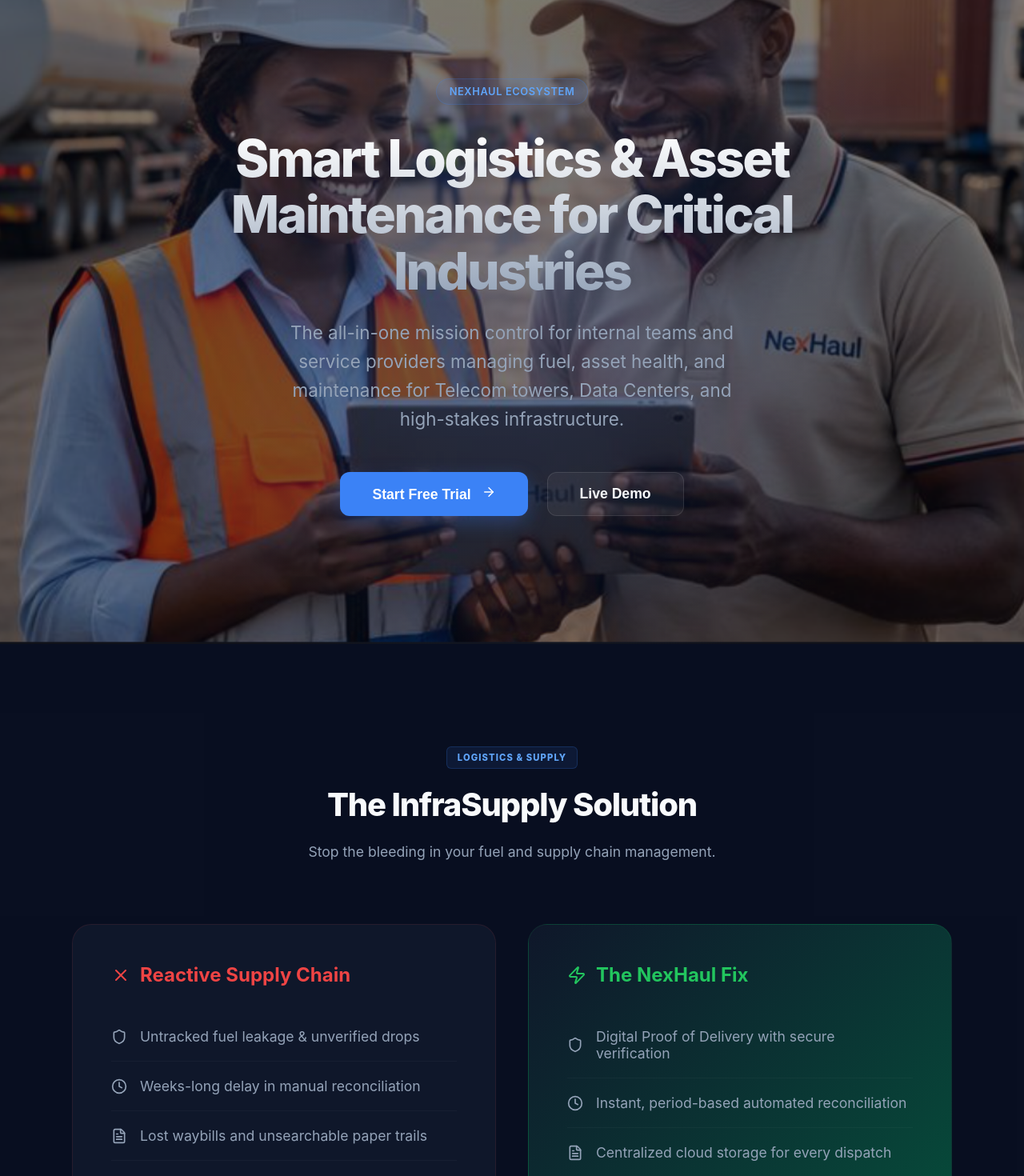
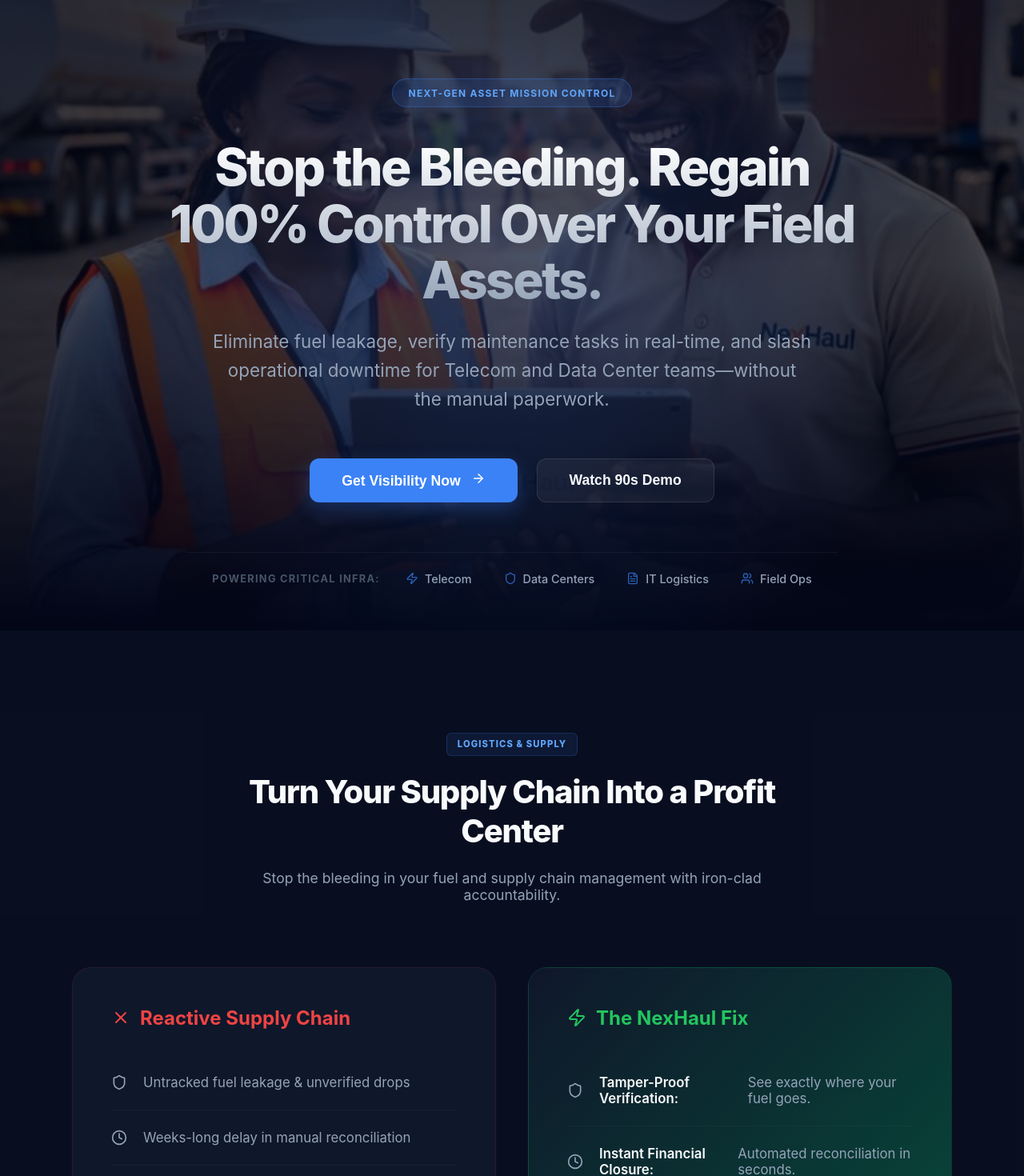
Before and after one commit to Zanarepo/haulage-Traker, a Next.js app: page / in a window 1280 px wide. Shown: the part 126-1596 px from the top of the page at 80% size. Built offline with nearby package versions, Linux system fonts and the light colour scheme; no server answers.

Commit message:
new improve copies

```diff
--- a/src/components/landing/LandingPage.tsx
+++ b/src/components/landing/LandingPage.tsx
@@ -49,6 +49,16 @@
         }
     };
 
+    const [scrolled, setScrolled] = useState(false);
+
+    React.useEffect(() => {
+        const handleScroll = () => {
+            setScrolled(window.scrollY > 20);
+        };
+        window.addEventListener('scroll', handleScroll);
+        return () => window.removeEventListener('scroll', handleScroll);
+    }, []);
+
     const toggleMenu = () => setMobileMenuOpen(!mobileMenuOpen);
 
     const handleNavAction = (action: () => void) => {
@@ -59,7 +69,7 @@
     return (
         <div className="landing-container">
             {/* Navbar */}
-            <nav className="landing-nav">
+            <nav className={`landing-nav ${scrolled ? 'scrolled' : ''}`}>
                 <div className="nav-logo">
                     <NexHaulLogo size={32} />
                 </div>
@@ -88,12 +98,11 @@
             <header className="hero-section">
                 <div className="hero-glow"></div>
                 <div className="hero-content">
-                    <div className="badge">NexHaul Ecosystem</div>
-                    <h1>Smart Logistics & Asset Maintenance for Critical Industries</h1>
+                    <div className="badge">Next-Gen Asset Mission Control</div>
+                    <h1>Stop the Bleeding. Regain 100% Control Over Your Field Assets.</h1>
                     <p>
-                        The all-in-one mission control for internal teams and service providers
-                        managing fuel, asset health, and maintenance for Telecom towers,
-                        Data Centers, and high-stakes infrastructure.
+                        Eliminate fuel leakage, verify maintenance tasks in real-time, and slash
+                        operational downtime for Telecom and Data Center teams—without the manual paperwork.
                     </p>
                     <div className="hero-actions">
                         {!loading && user ? (
@@ -103,13 +112,23 @@
                         ) : (
                             <>
                                 <button className="btn-primary" onClick={onRegister}>
-                                    Start Free Trial <ArrowRight size={18} style={{ marginLeft: '8px' }} />
+                                    Get Visibility Now <ArrowRight size={18} style={{ marginLeft: '8px' }} />
                                 </button>
                                 <button className="btn-secondary" onClick={onLogin}>
-                                    Live Demo
+                                    Watch 90s Demo
                                 </button>
                             </>
                         )}
+                    </div>
+                </div>
+
+                <div className="trust-bar">
+                    <span>Powering Critical Infra:</span>
+                    <div className="trust-items">
+                        <div className="trust-item"><Zap size={16} /> <span>Telecom</span></div>
+                        <div className="trust-item"><Shield size={16} /> <span>Data Centers</span></div>
+                        <div className="trust-item"><FileText size={16} /> <span>IT Logistics</span></div>
+                        <div className="trust-item"><Users size={16} /> <span>Field Ops</span></div>
                     </div>
                 </div>
             </header>
@@ -118,8 +137,8 @@
             <section id="problem" className="comparison-section">
                 <div className="section-header">
                     <div className="category-badge">Logistics & Supply</div>
-                    <h2>The InfraSupply Solution</h2>
-                    <p>Stop the bleeding in your fuel and supply chain management.</p>
+                    <h2>Turn Your Supply Chain Into a Profit Center</h2>
+                    <p>Stop the bleeding in your fuel and supply chain management with iron-clad accountability.</p>
                 </div>
 
                 <div className="comparison-grid">
@@ -140,10 +159,10 @@
                             <Zap size={24} style={{ flexShrink: 0 }} /> The NexHaul Fix
                         </div>
                         <ul className="comparison-list">
-                            <li><Shield size={20} /> Digital Proof of Delivery with secure verification</li>
-                            <li><Clock size={20} /> Instant, period-based automated reconciliation</li>
-                            <li><FileText size={20} /> Centralized cloud storage for every dispatch</li>
-                            <li><Users size={20} /> Live tracking & role-based data isolation</li>
+                            <li><Shield size={20} /> <strong>Tamper-Proof Verification:</strong> See exactly where your fuel goes.</li>
+                            <li><Clock size={20} /> <strong>Instant Financial Closure:</strong> Automated reconciliation in seconds.</li>
+                            <li><FileText size={20} /> <strong>Centralized Audit Trail:</strong> Every dispatch stored in the cloud.</li>
+                            <li><Users size={20} /> <strong>Role-Based Isolation:</strong> Secure data for every tier of the team.</li>
                         </ul>
                     </div>
                 </div>
@@ -156,8 +175,8 @@
             <section className="comparison-section alt-bg">
                 <div className="section-header">
                     <div className="category-badge maintain">Operations & Maintenance</div>
-                    <h2>The NexHaul Maintain Solution</h2>
-                    <p>Break the cycle of reactive maintenance and equipment failure.</p>
+                    <h2>Predictive Maintenance. Zero Surprises.</h2>
+                    <p>Break the cycle of emergency repairs. Because "Reactive" is just a fancy word for expensive.</p>
                 </div>
 
                 <div className="comparison-grid">
@@ -178,10 +197,10 @@
                             <Wrench size={24} style={{ flexShrink: 0 }} /> Predictive Operations
                         </div>
                         <ul className="comparison-list">
-                            <li><CalendarClock size={20} /> Proactive PM Scheduling with health alerts</li>
-                            <li><Users size={20} /> Digital Work Orders with verified task reporting</li>
-                            <li><Cpu size={20} /> Automated Central Asset Health Registry</li>
-                            <li><PackageCheck size={20} /> Granular tracking of maintenance materials</li>
+                            <li><CalendarClock size={20} /> <strong>Smart Health Alerts:</strong> Catch failures before they cause blackouts.</li>
+                            <li><Users size={20} /> <strong>Digital Work Orders:</strong> Verified task reporting from the field.</li>
+                            <li><Cpu size={20} /> <strong>Single Source of Truth:</strong> Central asset registry for every site.</li>
+                            <li><PackageCheck size={20} /> <strong>Inventory Precision:</strong> Real-time tracking of maintenance materials.</li>
                         </ul>
                     </div>
                 </div>
--- a/src/components/landing/ProductShowcase.tsx
+++ b/src/components/landing/ProductShowcase.tsx
@@ -16,8 +16,8 @@
         label: 'Super Admin',
         icon: ShieldCheck,
         image: '/screenshots/Superadmin.png',
-        title: 'Super Admin Dashboard',
-        description: 'Complete system overview with KPIs, team management, and security controls.',
+        title: 'Enterprise Mission Control',
+        description: 'Complete visibility over every site and team. Catch anomalies and verify audits from a single unified dashboard.',
         url: 'app.nexhaul.com/dashboard'
     },
     {
@@ -25,8 +25,8 @@
         label: 'Inventory',
         icon: Package,
         image: '/screenshots/Inventory.png',
-        title: 'Inventory Management',
-        description: 'Real-time fuel levels, asset monitoring, and supply chain visibility.',
+        title: 'Precision Asset Tracking',
+        description: 'Real-time fuel levels and asset monitoring. Stop theft and leakage before they impact your bottom line.',
         url: 'app.nexhaul.com/dashboard/inventory'
     },
     {
@@ -34,8 +34,8 @@
         label: 'Trips & Logistics',
         icon: Truck,
         image: '/screenshots/Trips&logistics.png',
-        title: 'Trips & Logistics',
-        description: 'Active trip dispatching, driver assignments, and delivery tracking.',
+        title: 'Automated Dispatch',
+        description: 'Smart driver assignment and tamper-proof delivery tracking. Know where your product is every second of the trip.',
         url: 'app.nexhaul.com/dashboard/trips'
     },
     {
@@ -43,8 +43,8 @@
         label: 'Reconciliation',
         icon: RotateCcw,
         image: '/screenshots/reconciliation.png',
-        title: 'Supplies Reconciliation',
-        description: 'Period-based audits, shortage/overage detection, and verified reports.',
+        title: 'Instant Financial Closure',
+        description: 'Turn weeks of manual reconciliation into seconds. Automatically detect shortages and generate verified reports.',
         url: 'app.nexhaul.com/dashboard/reconciliation'
     },
 ];
--- a/src/components/landing/landing.css
+++ b/src/components/landing/landing.css
@@ -16,9 +16,18 @@
     top: 0;
     width: 100%;
     z-index: 1000;
-    background: rgba(2, 6, 23, 0.8);
-    backdrop-filter: blur(12px);
-    border-bottom: 1px solid rgba(255, 255, 255, 0.05);
+    background: rgba(2, 6, 23, 0.3);
+    backdrop-filter: blur(8px);
+    border-bottom: 1px solid rgba(255, 255, 255, 0.02);
+    transition: all 0.3s ease;
+}
+
+.landing-nav.scrolled {
+    padding: 0.8rem 5%;
+    background: rgba(2, 6, 23, 0.9);
+    backdrop-filter: blur(20px);
+    border-bottom: 1px solid rgba(255, 255, 255, 0.08);
+    box-shadow: 0 10px 30px -10px rgba(0, 0, 0, 0.5);
 }
 
 .nav-logo {
@@ -105,11 +114,11 @@
     left: 0;
     width: 100%;
     height: 100%;
-    background-image: url('/screenshots/landingageimage.png');
+    background-image: linear-gradient(to bottom, rgba(2, 6, 23, 0.8) 0%, rgba(2, 6, 23, 0.5) 50%, #020617 100%), url('/screenshots/landingageimage.png');
     background-size: cover;
     background-position: center;
     background-repeat: no-repeat;
-    opacity: 0.5;
+    opacity: 0.6;
     z-index: 0;
 }
 
@@ -133,16 +142,17 @@
 
 .badge {
     display: inline-block;
-    padding: 0.5rem 1rem;
-    background: rgba(59, 130, 246, 0.1);
-    border: 1px solid rgba(59, 130, 246, 0.2);
+    padding: 0.6rem 1.25rem;
+    background: rgba(59, 130, 246, 0.15);
+    border: 1px solid rgba(59, 130, 246, 0.3);
     color: #60a5fa;
     border-radius: 99px;
-    font-size: 0.8rem;
-    font-weight: 600;
-    margin-bottom: 2rem;
+    font-size: 0.75rem;
+    font-weight: 700;
+    margin-bottom: 2.5rem;
     text-transform: uppercase;
-    letter-spacing: 0.05em;
+    letter-spacing: 0.1em;
+    animation: fadeInDown 0.8s ease-out;
 }
 
 .hero-content h1 {
@@ -160,9 +170,10 @@
 .hero-content p {
     font-size: clamp(1.1rem, 2vw, 1.4rem);
     color: #94a3b8;
-    max-width: 600px;
-    margin: 0 auto 3rem;
+    max-width: 750px;
+    margin: 0 auto 3.5rem;
     line-height: 1.6;
+    animation: fadeInUp 0.8s ease-out 0.4s both;
 }
 
 .hero-actions {
@@ -188,6 +199,55 @@
     background: #2563eb;
     transform: translateY(-2px);
     box-shadow: 0 12px 32px rgba(59, 130, 246, 0.4);
+}
+
+.trust-bar {
+    position: absolute;
+    bottom: 2rem;
+    left: 0;
+    right: 0;
+    margin: 0 auto;
+    width: fit-content;
+    max-width: calc(100% - 3rem);
+    display: flex;
+    flex-wrap: wrap;
+    align-items: center;
+    justify-content: center;
+    gap: 1rem 2rem;
+    padding: 1.5rem 2rem;
+    border-top: 1px solid rgba(255, 255, 255, 0.05);
+    z-index: 2;
+    animation: fadeInUpCentred 1s ease-out 0.8s both;
+}
+
+.trust-bar>span {
+    font-size: 0.8rem;
+    font-weight: 700;
+    color: #475569;
+    text-transform: uppercase;
+    letter-spacing: 0.1em;
+}
+
+.trust-items {
+    display: flex;
+    flex-wrap: wrap;
+    gap: 1rem 2.5rem;
+    align-items: center;
+    justify-content: center;
+}
+
+.trust-item {
+    display: flex;
+    align-items: center;
+    gap: 0.5rem;
+    color: #94a3b8;
+    font-size: 0.9rem;
+    font-weight: 500;
+}
+
+.trust-item svg {
+    color: #3b82f6;
+    opacity: 0.7;
 }
 
 .btn-secondary {
@@ -283,11 +343,16 @@
 .comparison-list li {
     display: flex;
     align-items: center;
-    gap: 1rem;
-    padding: 1.25rem 0;
+    gap: 1.25rem;
+    padding: 1.5rem 0;
     border-bottom: 1px solid rgba(255, 255, 255, 0.03);
     color: #94a3b8;
-    font-size: 1.1rem;
+    font-size: 1.05rem;
+}
+
+.comparison-list li strong {
+    color: #f8fafc;
+    font-weight: 600;
 }
 
 .comparison-list li:last-child {
@@ -567,6 +632,42 @@
     color: #475569;
 }
 
+@keyframes fadeInUpCentred {
+    from {
+        opacity: 0;
+        transform: translateY(20px);
+    }
+
+    to {
+        opacity: 1;
+        transform: translateY(0);
+    }
+}
+
+@keyframes fadeInDown {
+    from {
+        opacity: 0;
+        transform: translateY(-20px);
+    }
+
+    to {
+        opacity: 1;
+        transform: translateY(0);
+    }
+}
+
+@keyframes fadeInUp {
+    from {
+        opacity: 0;
+        transform: translateY(20px);
+    }
+
+    to {
+        opacity: 1;
+        transform: translateY(0);
+    }
+}
+
 /* Responsive */
 @media (max-width: 768px) {
     .mobile-menu-toggle {
```
